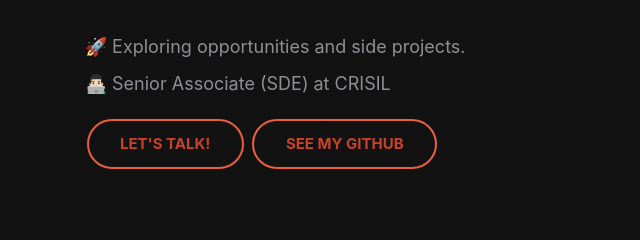
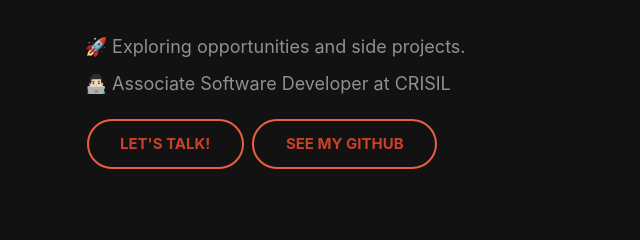
Before and after one commit to nitish-nagar/nitish-nagar.github.io, a plain HTML site: page index.html in a window 1280 px wide. Shown: the part 459-699 px from the top of the page, 0-640 px from the left. Drawn offline with nearby package versions, Linux system fonts and the light colour scheme.

Commit message:
Latest Resume Added and Designation changes

```diff
--- a/index.html
+++ b/index.html
@@ -76,7 +76,7 @@
       <div class="row">
         <div class="col-sm-12 learn-more">
           <p>🚀 Exploring opportunities and side projects.</p>
-          <p>👨🏻‍💻 Senior Associate (SDE) at CRISIL</p>
+          <p>👨🏻‍💻 Associate Software Developer at CRISIL</p>
           <a class="main-button" href="mailto:nitishnagar03@gmail.com">Let's Talk!</a>
           <a class="main-button" href="https://github.com/nitish-nagar" target="_blank">See My Github</a>
           <div class="learn-more-end text-center">
@@ -212,7 +212,7 @@
         <div class="col-sm-12 col-md-6 text-center">
           <div class="experience-details">
             <img src="img/experience-logo-1.png" alt="experience-logo-1">
-            <h5>Senior Associate (SDE)</h5>
+            <h5>Associate Software Developer</h5>
             <h6>CRISIL</h6>
             <p>Mumbai, Maharashtra</p>
             <p>Oct 2023 - Present</p>
@@ -227,7 +227,7 @@
             <h5>Digital Marketing & Web Dev Intern</h5>
             <h6>GlobalSpace Healthcare Technologies (MedicoExperts)</h6>
             <p>Navi Mumbai, Maharashtra</p>
-            <p>Feb 2020-May 2020</p>
+            <p>Feb 2020 - May 2020</p>
             <p>I worked on SEO for webpages and also worked on front-end development using Bootstrap, JavaScript, PHP & MySQL along with managing codebase
               on Apache Web Server using Linux CLI</p>
           </div>
@@ -253,7 +253,7 @@
             <a href="mailto:nitishnagar03@gmail.com">
               <p>nitishnagar03@gmail.com</p>
             </a>
-            <a href="https://drive.google.com/file/d/1AsqiyRnOMQh__9xQvQuar23cPYquf-Lk/view?usp=sharing"
+            <a href="https://drive.google.com/file/d/13IDBKhd7dzRkdGbfFvcRgq2CSZN7DCK-/view?usp=sharing"
               class="btn btn-light text-dark btn-sm mb-5" target="_blank"><i class="fas fa-file-alt"></i> Resume</a>
           </div>
           <div class="social-media-icons">
```
